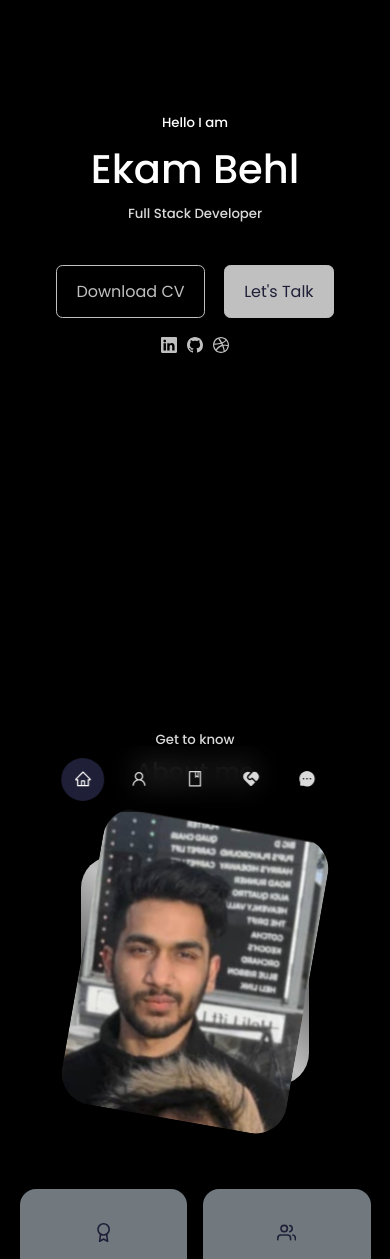
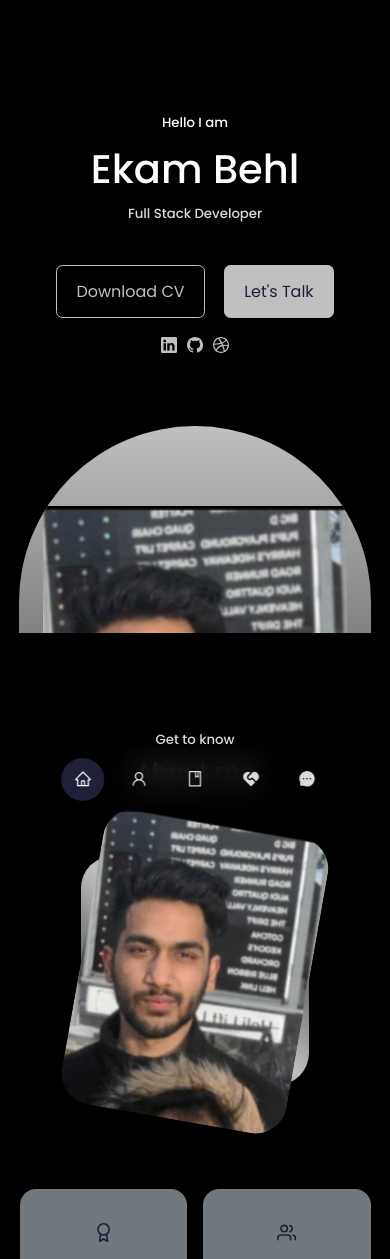
Before and after one commit to EkamBehl/My_Portfolio, a React (Create React App) app: page / in a window 390 px wide. Shown: the top 1259 px of the page. Built offline with nearby package versions, Linux system fonts and the light colour scheme.

Commit message:
Update Header.css

```diff
--- a/src/components/header/Header.css
+++ b/src/components/header/Header.css
@@ -62,7 +62,7 @@ header{
 
     }
     .me{
-       display:none;
+       height:75vh;
        }
 
 
```
